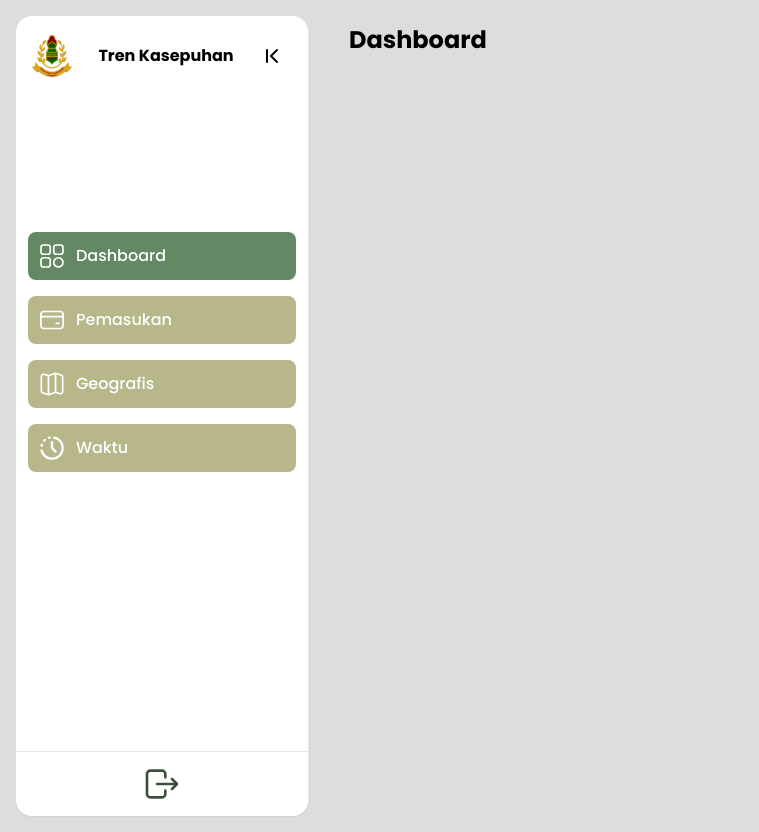
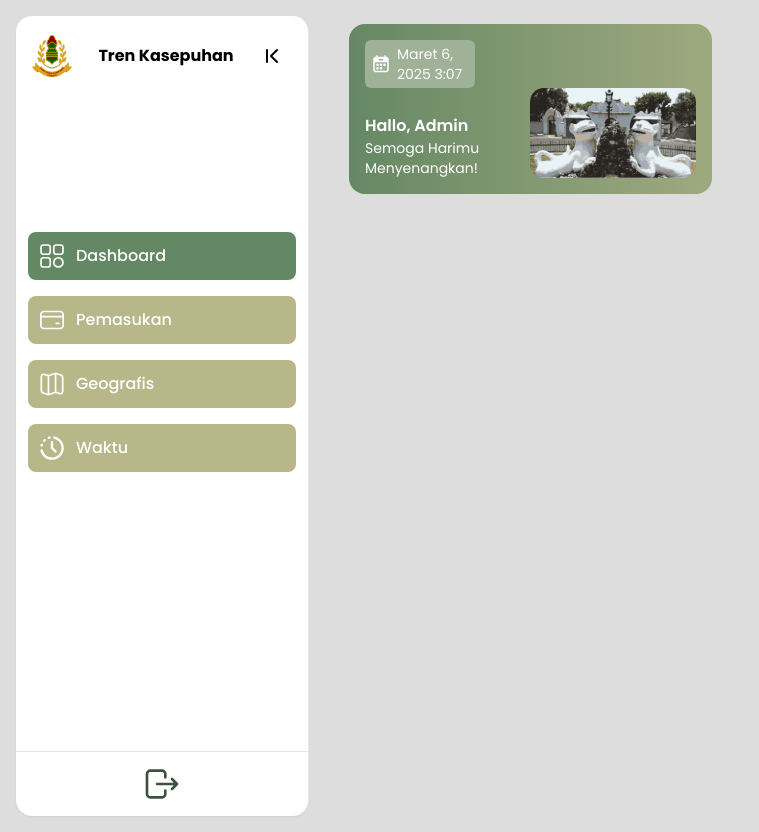
Before and after one commit to mhdanandaa/visualisasi-data, a React (Vite) app: page / in a window 1280 px wide. Shown: the whole page, without its empty margins (0-759 px from the left). Built offline with nearby package versions, Linux system fonts and the light colour scheme.

Commit message:
Membuat Component Banner

```diff
--- /dev/null
+++ b/src/components/Home/Banner.jsx
@@ -0,0 +1,52 @@
+import { useState } from "react";
+import imgBanner from "../../assets/BannerImg.svg";
+import dateIcon from "../../assets/DateIcon.svg";
+
+const Banner = () => {
+  const getDate = () => {
+    const today = new Date();
+    const monthNames = [
+      "Januari",
+      "Februari",
+      "Maret",
+      "April",
+      "Mei",
+      "Juni",
+      "Juli",
+      "Agustus",
+      "September",
+      "Oktober",
+      "November",
+      "Desember",
+    ];
+    const month = monthNames[today.getMonth() + 1];
+    const year = today.getFullYear();
+    const date = today.getDate();
+    const hour = today.getHours();
+    const minute = today.getMinutes().toString().padStart(2, "0");
+    return `${month} ${date}, ${year} ${hour}:${minute}`;
+  };
+
+  const [currentDate, setCurrentDate] = useState(getDate());
+
+  return (
+    <div className="flex-col py-4 px-4 bg-gradient-to-l from-kuning-emas/70 to bg-green-muda rounded-2xl">
+      <div className="flex items-center bg-green-date w-1/3 rounded-md px-1 py-1">
+        <img src={dateIcon} className="w-6" />
+        <h1 className="text-white font-light text-sm pl-1">{currentDate}</h1>
+      </div>
+
+      <div className="flex items-end">
+        <div className="flex-col">
+          <h1 className="text-white font-semibold">Hallo, Admin</h1>
+          <h1 className="text-white font-light text-sm">
+            Semoga Harimu Menyenangkan!
+          </h1>
+        </div>
+        <img src={imgBanner} className="ml-auto w-1/2" />
+      </div>
+    </div>
+  );
+};
+
+export default Banner;
--- a/src/pages/home/HomePage.jsx
+++ b/src/pages/home/HomePage.jsx
@@ -1,12 +1,15 @@
 import React from "react";
 import SidebarFrame from "../../Components/Sidebar/SidebarFrame";
+import Banner from "../../Components/Home/Banner";
 
 const HomePage = () => {
   return (
     <div className="flex">
       <SidebarFrame />
       <main className="flex-1 p-6">
-        <h1 className="text-2xl font-bold">Dashboard</h1>
+        <div className="w-[40%]">
+          <Banner />
+        </div>
       </main>
     </div>
   );
--- a/tailwind.config.js
+++ b/tailwind.config.js
@@ -21,7 +21,7 @@ export default {
       "green-muda": "#658864",
       "green-tua": "#3B513B",
       "grey-home": "#DDDDDD",
-
+      "green-date": "#9FB298",
     }),
   },
   plugins: [],
```
Also changed, not shown: src/assets/BannerImg.svg (added), src/assets/DateIcon.svg (added).
